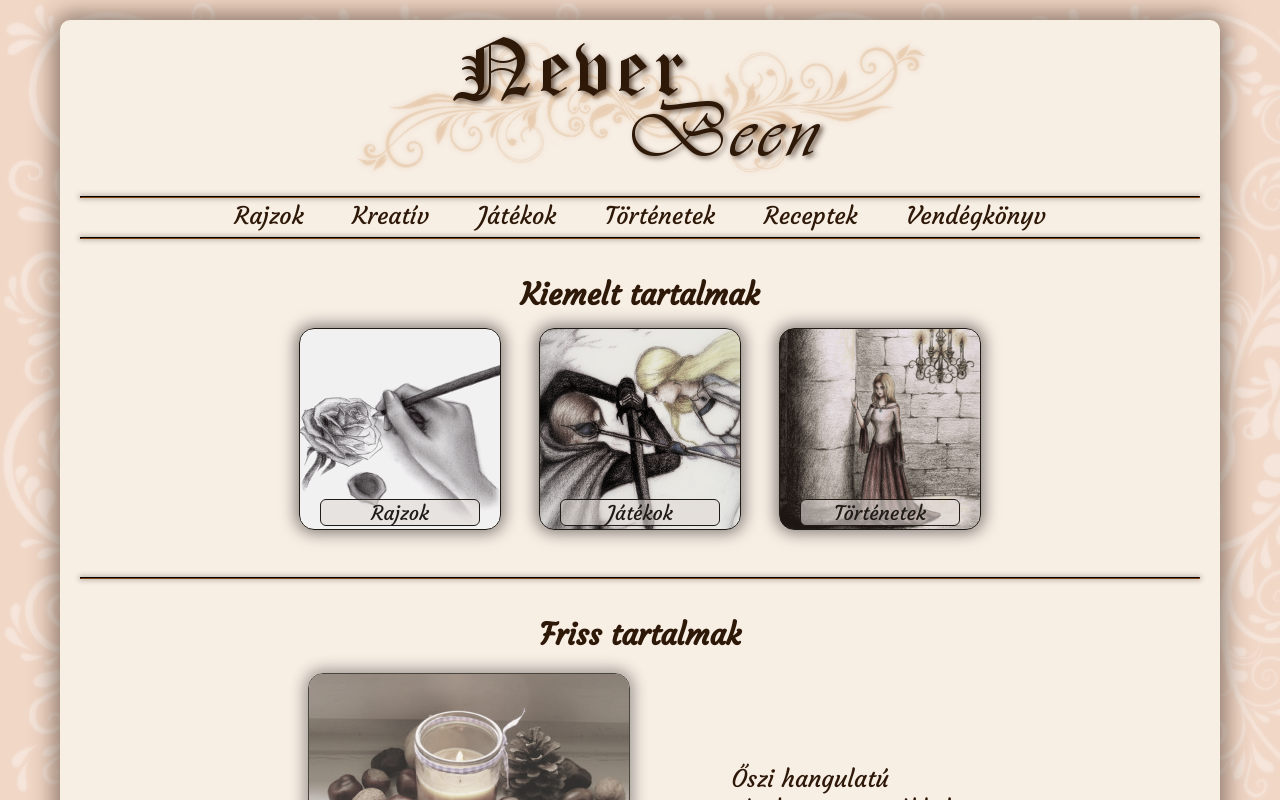
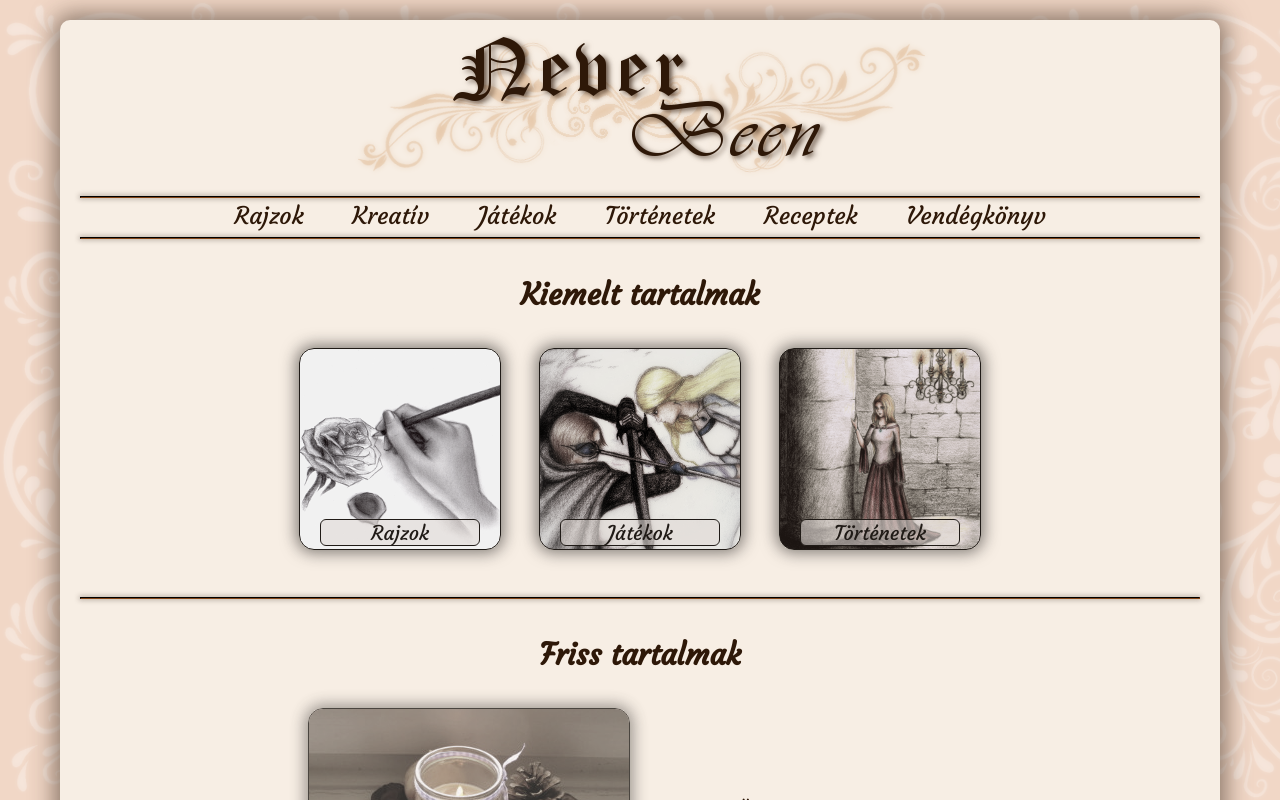
Before and after one commit to Szeba25/nbvue, a Vue app: page / in a window 1280 px wide. Shown: the top 800 px of the page. Built offline with nearby package versions, Linux system fonts and the light colour scheme.

Commit message:
Added shadow to back button and fixed some paddings

```diff
--- a/src/App.vue
+++ b/src/App.vue
@@ -267,6 +267,8 @@ a:visited {
     padding: 10px;
     border: 2px solid #ebccb7;
     border-radius: 8px;
+
+    box-shadow: 0px 0px 8px #35261a93;
 }
 
 .main-back:hover {
--- a/src/components/GuestBookPage.vue
+++ b/src/components/GuestBookPage.vue
@@ -1,7 +1,7 @@
 <template>
     <div class="content-gb">
         <div class="new-post">
-            <h2 class="centered">Új bejegyzés</h2>
+            <h2 class="new-post-title centered">Új bejegyzés</h2>
             <p class="line-gb">Név <span class="error-message">* {{errors.nameError}}</span></p>
             <input class="input-gb" type="text" v-model="newPost.name">
             <p class="line-gb">E-mail</p>
@@ -203,6 +203,10 @@ export default {
     margin: 10px 180px 10px 180px;
 }
 
+.new-post-title {
+    padding: 15px 0px 5px 0px;
+}
+
 @media only screen and (max-width: 800px) {
     .new-post {
         margin: 10px;
--- a/src/components/MainPage.vue
+++ b/src/components/MainPage.vue
@@ -80,7 +80,7 @@ export default {
 }
 
 .highlights-title {
-    padding: 30px 0px 10px 0px;
+    padding: 30px 0px 30px 0px;
 }
 
 .highlights {
@@ -108,7 +108,7 @@ export default {
 }
 
 .updates-title {
-    padding: 15px 0px 15px 0px;
+    padding: 15px 0px 30px 0px;
 }
 
 .updates {
```
